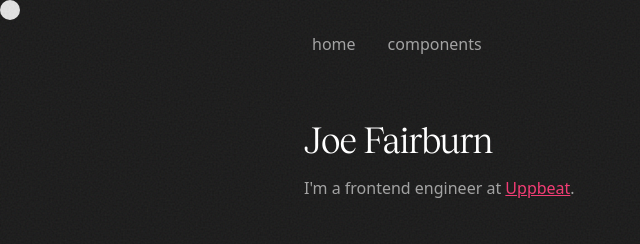
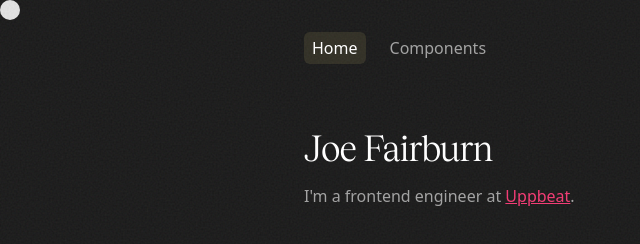
Before and after one commit to joefairburn/joefairburn.com, an Astro site: page / in a window 1280 px wide. Shown: the whole page, without its empty margins (0-640 px from the left). Built offline with nearby package versions, Linux system fonts and the light colour scheme; Astro itself is replaced by a stand-in of ours; no server answers.

Commit message:
feat: test view transitions

```diff
--- a/astro.config.mjs
+++ b/astro.config.mjs
@@ -1,24 +1,17 @@
 // @ts-check
 import { defineConfig } from 'astro/config';
-import basicSsl from '@vitejs/plugin-basic-ssl'
 
 import tailwind from '@astrojs/tailwind';
 
 import react from '@astrojs/react';
 
-import vercel from '@astrojs/vercel/serverless';
+
+import vercel from '@astrojs/vercel';
+
 
 // https://astro.build/config
 export default defineConfig({
   vite: {
-    plugins: [basicSsl({
-      /** name of certification */
-      name: 'localhost',
-      /** custom trust domains */
-      domains: ['*.localhost'],
-      /** custom certification directory */
-      certDir: './certificates'
-    })],
     server: {
       https: true,
     },
@@ -27,5 +20,4 @@ export default defineConfig({
   integrations: [tailwind(), react()],
   output: 'server',
   adapter: vercel(),
-  viewTransitions: true,
 });
--- a/package.json
+++ b/package.json
@@ -13,7 +13,7 @@
     "@astrojs/check": "^0.9.4",
     "@astrojs/react": "^4.2.0",
     "@astrojs/tailwind": "^6.0.0",
-    "@astrojs/vercel": "^8.0.6",
+    "@astrojs/vercel": "^8.0.7",
     "@fontsource-variable/inter": "^5.0.21",
     "@nanostores/react": "^0.7.3",
     "@radix-ui/react-popover": "^1.1.1",
--- a/src/components/Cursor/CursorIcon.tsx
+++ b/src/components/Cursor/CursorIcon.tsx
@@ -66,7 +66,7 @@ export const CursorIcon = ({
         )}
       </AnimatePresence>
 
-      <LinkHighlight targetRef={targetRef} isLink={isLink} />
+      {/* <LinkHighlight targetRef={targetRef} isLink={isLink} /> */}
     </MotionConfig>
   )
 }
--- a/src/components/DynamicCard/index.tsx
+++ b/src/components/DynamicCard/index.tsx
@@ -4,7 +4,7 @@ import { useMeasure } from '@uidotdev/usehooks'
 import clsx from 'clsx'
 import { AnimatePresence, motion, MotionConfig } from 'motion/react'
 import { ChevronLeft, X } from 'lucide-react'
-import { useState, type ReactNode } from 'react'
+import { useState, type CSSProperties, type ReactNode } from 'react'
 import { DynamicCardProvider, useDynamicCard } from './DynamicCardProvider'
 
 const Header = ({
@@ -70,11 +70,13 @@ const DynamicCardChild = () => {
   return (
     <MotionConfig transition={{ ease: [0.25, 0.1, 0.25, 1], duration: 0.2 }}>
       <motion.div
-        style={{
-          '--width': `${width}px`,
-          // 48 = height of header
-          '--height': `${height}px`
-        }}
+        style={
+          {
+            '--width': `${width}px`,
+            // 48 = height of header
+            '--height': `${height}px`
+          } as CSSProperties
+        }
         animate={{
           '--height': `${height}px`
         }}
--- a/src/components/Nav/index.tsx
+++ b/src/components/Nav/index.tsx
@@ -1,12 +1,68 @@
-export const Nav = () => {
+'use client'
+import clsx from 'clsx'
+import { AnimatePresence, LayoutGroup, motion } from 'motion/react'
+import { useState } from 'react'
+
+const baseTransition = {
+  type: 'spring',
+  mass: 1,
+  damping: 10,
+  bounce: 10
+}
+
+const xTransition = {
+  ...baseTransition,
+  type: 'spring',
+  mass: 0.2,
+  damping: 10,
+  stiffness: 75
+}
+
+const yTransition = {
+  ...baseTransition,
+  type: 'spring',
+  mass: 1,
+  damping: 10
+}
+
+const links = [
+  { href: '/', label: 'Home' },
+  { href: '/components', label: 'Components' }
+]
+
+export const Nav = ({ currentPath }: { currentPath: string }) => {
+  const [hoveredLink, setHoveredLink] = useState<string | null>(currentPath)
   return (
-    <nav className='max-w-2xl mx-auto mb-16 flex gap-4 text-base text-neutral-400 font-light'>
-      <a className='px-2' href='/'>
-        home
-      </a>
-      <a className='px-2' href='/components'>
-        components
-      </a>
-    </nav>
+    <LayoutGroup>
+      <nav className='max-w-2xl mx-auto mb-16 flex gap-4 text-base text-neutral-400 font-light relative'>
+        {links.map((link) => (
+          <a
+            key={link.href}
+            className={clsx(
+              'px-2 py-1 relative',
+              currentPath === link.href && 'text-white'
+            )}
+            href={link.href}
+            onMouseEnter={() => setHoveredLink(link.href)}
+            onMouseLeave={() => setHoveredLink(currentPath)}
+          >
+            {link.label}
+            {hoveredLink === link.href && (
+              <motion.span
+                layoutId='hoverBackground'
+                className='-z-10 absolute inset-0 bg-amber-200/10 pointer-events-none rounded-md overflow-visible inline-block'
+                transition={{
+                  type: 'spring',
+                  mass: 0.2,
+                  damping: 10,
+                  stiffness: 75,
+                  delay: 0.2
+                }}
+              />
+            )}
+          </a>
+        ))}
+      </nav>
+    </LayoutGroup>
   )
 }
--- a/src/layouts/Layout.astro
+++ b/src/layouts/Layout.astro
@@ -2,11 +2,14 @@
 import '@fontsource-variable/inter';
 import { Cursor } from '../components/Cursor';
 import { Nav } from '../components/Nav';
+import { ClientRouter } from 'astro:transitions';
 interface Props {
 	title: string;
 }
 
 const { title } = Astro.props;
+const currentPath = Astro.url.pathname
+
 ---
 
 <!doctype html>
@@ -17,9 +20,10 @@ const { title } = Astro.props;
 		<meta name="viewport" content="width=device-width" />
 		<link rel="icon" type="image/svg+xml" href="/favicon.svg" />
 		<title>{title}</title>
+    <ClientRouter />
 	</head>
 	<body class="bg-[#191919] text-white font-sans p-8 min-h-screen">
-    <Nav client:visible />
+    <Nav currentPath={currentPath} client:load />
     <!-- <Cursor client:visible /> -->
 		<slot />
     <Cursor client:only />
--- a/src/pages/components.astro
+++ b/src/pages/components.astro
@@ -7,7 +7,7 @@ import { SteppedCard } from '../components/SteppedCard';
 import { Toolbar } from '../components/Toolbar';
 import { VoiceWave } from '../components/VoiceWave';
 import Layout from '../layouts/Layout.astro';
-const padding = "p-8";
+export const prerender = false;
 ---
 
 
--- a/src/pages/index.astro
+++ b/src/pages/index.astro
@@ -5,6 +5,7 @@ import Layout from '../layouts/Layout.astro';
 import { getSpotifyData } from '../lib/spotify';
 
 const spotifyData = await getSpotifyData();
+export const prerender = false;
 ---
 
 <Layout title="Welcome to Astro.">
```
Also changed, not shown: pnpm-lock.yaml, 1 other file.
